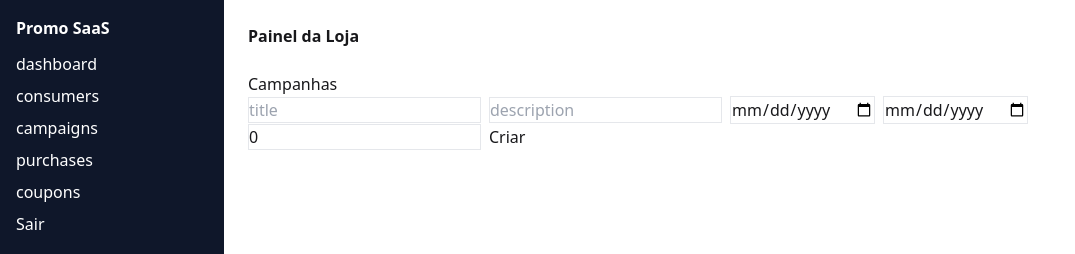
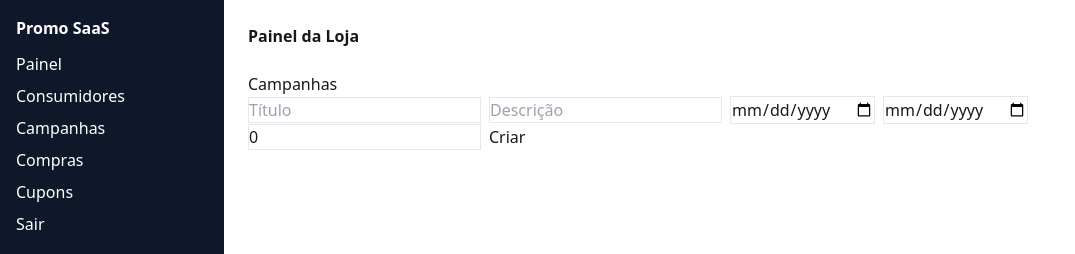
Before and after one commit to sucram74/php, a Next.js app in the folder apps/frontend/: page /campaigns in a window 1280 px wide. Shown: the top 254 px of the page, without its empty margins (0-1075 px from the left). Built offline with nearby package versions, Linux system fonts and the light colour scheme; no server answers; sample sign-in values are in the browser's storage.

Commit message:
feat(frontend): traduz interface administrativa para pt-BR

```diff
--- a/apps/frontend/src/app/campaigns/page.tsx
+++ b/apps/frontend/src/app/campaigns/page.tsx
@@ -1 +1 @@
-'use client'; import { useEffect, useState } from 'react'; import { api } from '@/lib/api'; export default function(){const [items,setItems]=useState<any[]>([]); const [f,setF]=useState({title:'',description:'',startDate:'',endDate:'',minimumValuePerCoupon:0}); const load=()=>api('/campaigns').then(setItems); useEffect(()=>{void load();},[]); return <div><h1>Campanhas</h1><div>{Object.keys(f).map(k=><input key={k} type={k.includes('Date')?'date':'text'} className='border mr-2' placeholder={k} value={String((f as any)[k])} onChange={e=>setF({...f,[k]:k==='minimumValuePerCoupon'?Number(e.target.value):e.target.value})}/>)}<button onClick={async()=>{await api('/campaigns',{method:'POST',body:JSON.stringify(f)});load();}}>Criar</button></div>{items.map(i=><div key={i.id} className='border p-2 my-2'>{i.title} - {i.active?'Ativa':'Inativa'} <button onClick={async()=>{await api(`/campaigns/${i.id}/toggle-active`,{method:'PATCH'});load();}}>Alternar</button></div>)}</div>}
+'use client'; import { useEffect, useState } from 'react'; import { api } from '@/lib/api'; export default function(){const [items,setItems]=useState<any[]>([]); const [msg,setMsg]=useState(''); const [f,setF]=useState({title:'',description:'',startDate:'',endDate:'',minimumValuePerCoupon:0}); const labels:{[k:string]:string}={title:'Título',description:'Descrição',startDate:'Data de início',endDate:'Data de término',minimumValuePerCoupon:'Valor mínimo por cupom'}; const load=()=>api('/campaigns').then(setItems); useEffect(()=>{void load();},[]); return <div><h1>Campanhas</h1><div>{Object.keys(f).map(k=><input key={k} type={k.includes('Date')?'date':'text'} className='border mr-2' placeholder={labels[k]} value={String((f as any)[k])} onChange={e=>setF({...f,[k]:k==='minimumValuePerCoupon'?Number(e.target.value):e.target.value})}/>)}<button onClick={async()=>{await api('/campaigns',{method:'POST',body:JSON.stringify(f)});setMsg('Campanha criada com sucesso.');load();}}>Criar</button></div>{msg&&<p>{msg}</p>}{items.map(i=><div key={i.id} className='border p-2 my-2'>{i.title} - {i.active?'Ativa':'Inativa'} <button onClick={async()=>{await api(`/campaigns/${i.id}/toggle-active`,{method:'PATCH'});setMsg('Status da campanha atualizado com sucesso.');load();}}>Alternar status</button></div>)}</div>}
--- a/apps/frontend/src/app/consumers/page.tsx
+++ b/apps/frontend/src/app/consumers/page.tsx
@@ -1 +1 @@
-'use client'; import { useEffect, useState } from 'react'; import { api } from '@/lib/api'; export default function(){const [items,setItems]=useState<any[]>([]); const [cpf,setCpf]=useState(''); const [form,setForm]=useState({cpf:'',name:'',phone:''}); const load=()=>api('/consumers').then(setItems); useEffect(()=>{void load();},[]); return <div><h1>Consumidores</h1><div className='space-x-2'><input className='border' placeholder='CPF' value={cpf} onChange={e=>setCpf(e.target.value)}/><button onClick={()=>api(`/consumers/by-cpf/${cpf}`).then(r=>setItems(r?[r]:[]))}>Buscar CPF</button><button onClick={load}>Limpar</button></div><div className='space-x-2 mt-3'>{Object.keys(form).map(k=><input key={k} className='border' placeholder={k} value={(form as any)[k]} onChange={e=>setForm({...form,[k]:e.target.value})}/>)}<button onClick={async()=>{await api('/consumers',{method:'POST',body:JSON.stringify(form)});setForm({cpf:'',name:'',phone:''});load();}}>Cadastrar</button></div><table><tbody>{items.map(i=><tr key={i.id}><td>{i.cpf}</td><td>{i.name}</td><td>{i.phone}</td></tr>)}</tbody></table></div>}
+'use client'; import { useEffect, useState } from 'react'; import { api } from '@/lib/api'; export default function(){const [items,setItems]=useState<any[]>([]); const [cpf,setCpf]=useState(''); const [msg,setMsg]=useState(''); const [form,setForm]=useState({cpf:'',name:'',phone:''}); const labels:{[k:string]:string}={cpf:'CPF',name:'Nome',phone:'Telefone'}; const load=()=>api('/consumers').then(setItems); useEffect(()=>{void load();},[]); return <div><h1>Consumidores</h1><div className='space-x-2'><input className='border' placeholder='Digite o CPF' value={cpf} onChange={e=>setCpf(e.target.value)}/><button onClick={()=>api(`/consumers/by-cpf/${cpf}`).then(r=>setItems(r?[r]:[]))}>Buscar CPF</button><button onClick={load}>Limpar</button></div><div className='space-x-2 mt-3'>{Object.keys(form).map(k=><input key={k} className='border' placeholder={labels[k]} value={(form as any)[k]} onChange={e=>setForm({...form,[k]:e.target.value})}/>)}<button onClick={async()=>{await api('/consumers',{method:'POST',body:JSON.stringify(form)});setForm({cpf:'',name:'',phone:''});setMsg('Consumidor cadastrado com sucesso.');load();}}>Cadastrar</button></div>{msg&&<p>{msg}</p>}<table><thead><tr><th>CPF</th><th>Nome</th><th>Telefone</th></tr></thead><tbody>{items.map(i=><tr key={i.id}><td>{i.cpf}</td><td>{i.name}</td><td>{i.phone}</td></tr>)}</tbody></table></div>}
--- a/apps/frontend/src/app/coupons/page.tsx
+++ b/apps/frontend/src/app/coupons/page.tsx
@@ -1 +1 @@
-'use client'; import { useEffect, useState } from 'react'; import { api } from '@/lib/api'; export default function(){const [items,setItems]=useState<any[]>([]); const [campaignId,setCampaignId]=useState(''); useEffect(()=>{void api('/coupons').then(setItems);},[]); return <div><h1>Cupons</h1><input className='border' placeholder='campaignId' value={campaignId} onChange={e=>setCampaignId(e.target.value)}/><button onClick={()=>api(campaignId?`/coupons/by-campaign/${campaignId}`:'/coupons').then(setItems)}>Filtrar</button>{items.map(i=><div key={i.id}>{i.couponCode}</div>)}</div>}
+'use client'; import { useEffect, useState } from 'react'; import { api } from '@/lib/api'; export default function(){const [items,setItems]=useState<any[]>([]); const [campaignId,setCampaignId]=useState(''); useEffect(()=>{void api('/coupons').then(setItems);},[]); return <div><h1>Cupons</h1><input className='border' placeholder='ID da campanha' value={campaignId} onChange={e=>setCampaignId(e.target.value)}/><button onClick={()=>api(campaignId?`/coupons/by-campaign/${campaignId}`:'/coupons').then(setItems)}>Filtrar</button><div><strong>Lista de cupons</strong></div>{items.map(i=><div key={i.id}>{i.couponCode}</div>)}</div>}
--- a/apps/frontend/src/app/purchases/page.tsx
+++ b/apps/frontend/src/app/purchases/page.tsx
@@ -1 +1 @@
-'use client'; import { useEffect, useState } from 'react'; import { api } from '@/lib/api'; export default function(){const [campaigns,setCampaigns]=useState<any[]>([]); const [msg,setMsg]=useState(''); const [f,setF]=useState({campaignId:'',cpf:'',name:'',phone:'',amount:0}); useEffect(()=>{void api('/campaigns').then(setCampaigns);},[]); return <div><h1>Compras</h1><div>{['cpf','name','phone'].map(k=><input key={k} className='border mr-2' placeholder={k} value={(f as any)[k]} onChange={e=>setF({...f,[k]:e.target.value})}/>)}<select className='border mr-2' value={f.campaignId} onChange={e=>setF({...f,campaignId:e.target.value})}><option value=''>Campanha</option>{campaigns.map(c=><option key={c.id} value={c.id}>{c.title}</option>)}</select><input type='number' className='border mr-2' placeholder='amount' value={f.amount} onChange={e=>setF({...f,amount:Number(e.target.value)})}/><button onClick={async()=>{const r=await api('/purchases',{method:'POST',body:JSON.stringify(f)});setMsg(`Cupons gerados: ${r.couponsGenerated}`)}}>Lançar</button></div><p>{msg}</p></div>}
+'use client'; import { useEffect, useState } from 'react'; import { api } from '@/lib/api'; export default function(){const [campaigns,setCampaigns]=useState<any[]>([]); const [msg,setMsg]=useState(''); const [f,setF]=useState({campaignId:'',cpf:'',name:'',phone:'',amount:0}); const labels:{[k:string]:string}={cpf:'CPF',name:'Nome',phone:'Telefone'}; useEffect(()=>{void api('/campaigns').then(setCampaigns);},[]); return <div><h1>Compras</h1><div>{['cpf','name','phone'].map(k=><input key={k} className='border mr-2' placeholder={labels[k]} value={(f as any)[k]} onChange={e=>setF({...f,[k]:e.target.value})}/>)}<select className='border mr-2' value={f.campaignId} onChange={e=>setF({...f,campaignId:e.target.value})}><option value=''>Selecione a campanha</option>{campaigns.map(c=><option key={c.id} value={c.id}>{c.title}</option>)}</select><input type='number' className='border mr-2' placeholder='Valor da compra' value={f.amount} onChange={e=>setF({...f,amount:Number(e.target.value)})}/><button onClick={async()=>{const r=await api('/purchases',{method:'POST',body:JSON.stringify(f)});setMsg(`Compra lançada com sucesso. Cupons gerados: ${r.couponsGenerated}`)}}>Lançar compra</button></div><p>{msg}</p></div>}
--- a/apps/frontend/src/components/admin-shell.tsx
+++ b/apps/frontend/src/components/admin-shell.tsx
@@ -1,2 +1,3 @@
 'use client'; import Link from 'next/link'; import { useEffect } from 'react'; import { usePathname, useRouter } from 'next/navigation';
-export function AdminShell({children}:{children:React.ReactNode}){const r=useRouter(); const p=usePathname(); useEffect(()=>{if(p!=='/login'&&!localStorage.getItem('token')) r.push('/login')},[p,r]); if(p==='/login') return <>{children}</>; return <div style={{display:'flex'}}><aside className='w-56 min-h-screen bg-slate-900 text-white p-4 space-y-2'><h2 className='font-bold mb-3'>Promo SaaS</h2>{['dashboard','consumers','campaigns','purchases','coupons'].map(i=><Link key={i} className='block' href={`/${i}`}>{i}</Link>)}<button onClick={()=>{localStorage.removeItem('token');r.push('/login')}}>Sair</button></aside><main className='flex-1 p-6'><header className='mb-6 font-semibold'>Painel da Loja</header>{children}</main></div>}
+const menuItems=[{key:'dashboard',label:'Painel'},{key:'consumers',label:'Consumidores'},{key:'campaigns',label:'Campanhas'},{key:'purchases',label:'Compras'},{key:'coupons',label:'Cupons'}];
+export function AdminShell({children}:{children:React.ReactNode}){const r=useRouter(); const p=usePathname(); useEffect(()=>{if(p!=='/login'&&!localStorage.getItem('token')) r.push('/login')},[p,r]); if(p==='/login') return <>{children}</>; return <div style={{display:'flex'}}><aside className='w-56 min-h-screen bg-slate-900 text-white p-4 space-y-2'><h2 className='font-bold mb-3'>Promo SaaS</h2>{menuItems.map(i=><Link key={i.key} className='block' href={`/${i.key}`}>{i.label}</Link>)}<button onClick={()=>{localStorage.removeItem('token');r.push('/login')}}>Sair</button></aside><main className='flex-1 p-6'><header className='mb-6 font-semibold'>Painel da Loja</header>{children}</main></div>}
```
